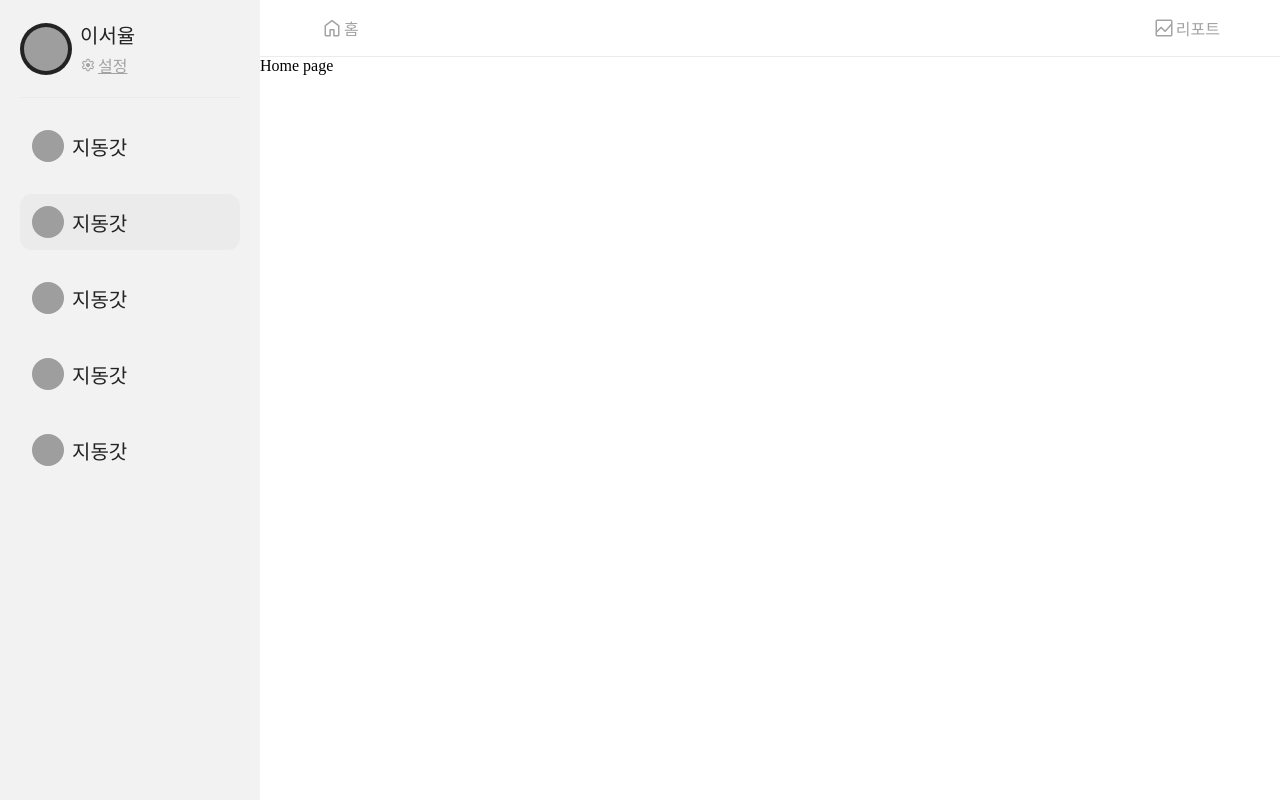
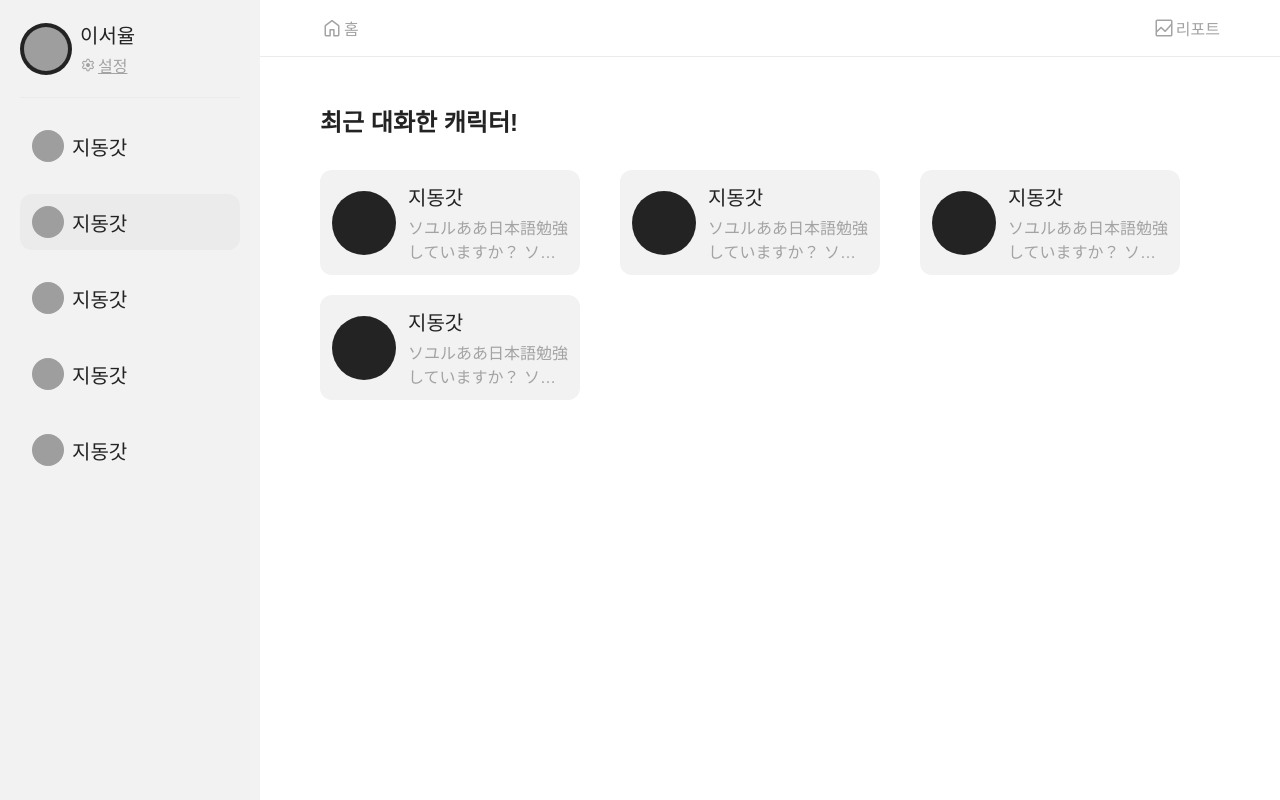
Before and after one commit to zegiha/tomo-frontend, a React (Vite) app: page / in a window 1280 px wide. Built offline with nearby package versions, Linux system fonts and the light colour scheme; grey boxes are pictures that could not be loaded; a web font is replaced by a local one.

Commit message:
design: home-recently talked character section  ||  proceeding: home page

```diff
--- a/src/pages/Chat.tsx
+++ b/src/pages/Chat.tsx
@@ -1,4 +1,4 @@
-import { Row0, Row8 } from "@/components/atomic/rowAndColumns/Row";
+import { Row8 } from "@/components/atomic/rowAndColumns/Row";
 import styles from "@styles/chat.module.css"
 import classNames from "classnames/bind";
 
@@ -55,8 +55,7 @@ function ChatBox(props: ChatBoxProps) {
 
 function Chat() {
   return (
-    <Row0 padding="46px 20px 0px 20px" maxWidth="900px" margin="0 auto" width="100%">
-      <Col20 width="100%">
+    <Col20 width="100%" padding="46px 0 0 0" maxWidth="900px">
       <ChatBox profileImgUrl="https://r2.etty.dev/bb.jpg" isMine={false} messages={[{
         formatted: "abcd",
       }, {
@@ -69,7 +68,6 @@ function Chat() {
         formatted: "abcd",
       }]} />
     </Col20>
-    </Row0>
   );
 }
 
--- a/src/pages/Home.tsx
+++ b/src/pages/Home.tsx
@@ -1,6 +1,48 @@
+import {Col92, Col32, Col4} from "@components/atomic/rowAndColumns/Col.tsx";
+import {Row12} from "@components/atomic/rowAndColumns/Row.tsx";
+
+import {homeStyle} from "@styles/index";
+
+function CharacterItem() {
+  return (
+    <Row12
+      width="max-content"
+      alignItems="center"
+      padding="12px"
+      backgroundColor="var(--gray500)"
+      borderRadius={12}
+    >
+      <div style={{width: "64px", height: "64px", borderRadius: "64px", backgroundColor: "var(--gray900)"}}/>
+      <Col4>
+        <span className="text-m-20">지동갓</span>
+        <div className={`${homeStyle.characterItemContents} text-m-16`}>
+          ソユルああ日本語勉強していますか？ ソユルああ日本語勉強していますか？
+        </div>
+      </Col4>
+    </Row12>
+  );
+}
+
+function RecentlyTalkedCharacter() {
+  return (
+    <Col32>
+      <span className="text-s-24">최근 대화한 캐릭터!</span>
+      <div className={homeStyle.characterContainer}>
+        {Array.from(Array(4)).map((_, i) => (<CharacterItem key={i} />))}
+      </div>
+    </Col32>
+  );
+}
+
 function Home() {
   return (
-    <div>Home page</div>
+    <Col92
+      width="100%"
+      maxWidth="900px"
+      padding="46px 0"
+    >
+      <RecentlyTalkedCharacter />
+    </Col92>
   );
 }
 
--- a/src/pages/Root.tsx
+++ b/src/pages/Root.tsx
@@ -142,7 +142,13 @@ function Root() {
     <div className={appStyle.container}>
       <LayoutWithSidebar>
         <LayoutWithHeader>
-          <Outlet />
+          <Row0
+            justifyContent="center"
+            width="100%"
+            padding="0 20px"
+          >
+            <Outlet />
+          </Row0>
         </LayoutWithHeader>
       </LayoutWithSidebar>
     </div>
--- /dev/null
+++ b/src/styles/home.module.css
@@ -0,0 +1,22 @@
+.characterContainer {
+  display: grid;
+  grid-template-columns: 1fr 1fr 1fr;
+  grid-row-gap: 20px;
+  align-items: center;
+}
+@media (max-width: 1110px) {
+  .characterContainer {
+    grid-template-columns: 1fr 1fr;
+    justify-items: center;
+  }
+}
+
+.characterItemContents {
+  width: 160px;
+  overflow: hidden;
+  text-overflow: ellipsis;
+  display: -webkit-box;
+  -webkit-line-clamp: 2;
+  -webkit-box-orient: vertical;
+  color: var(--gray800);
+}
--- a/src/styles/index.ts
+++ b/src/styles/index.ts
@@ -1,7 +1,9 @@
 import appStyle from "@styles/root/app.module.css";
 import sidebarStyle from "@styles/root/sidebar.module.css";
+import homeStyle from "@styles/home.module.css";
 
 export {
   appStyle,
   sidebarStyle,
+  homeStyle,
 }
```
Lines whose indentation alone changed are shown as unchanged.
